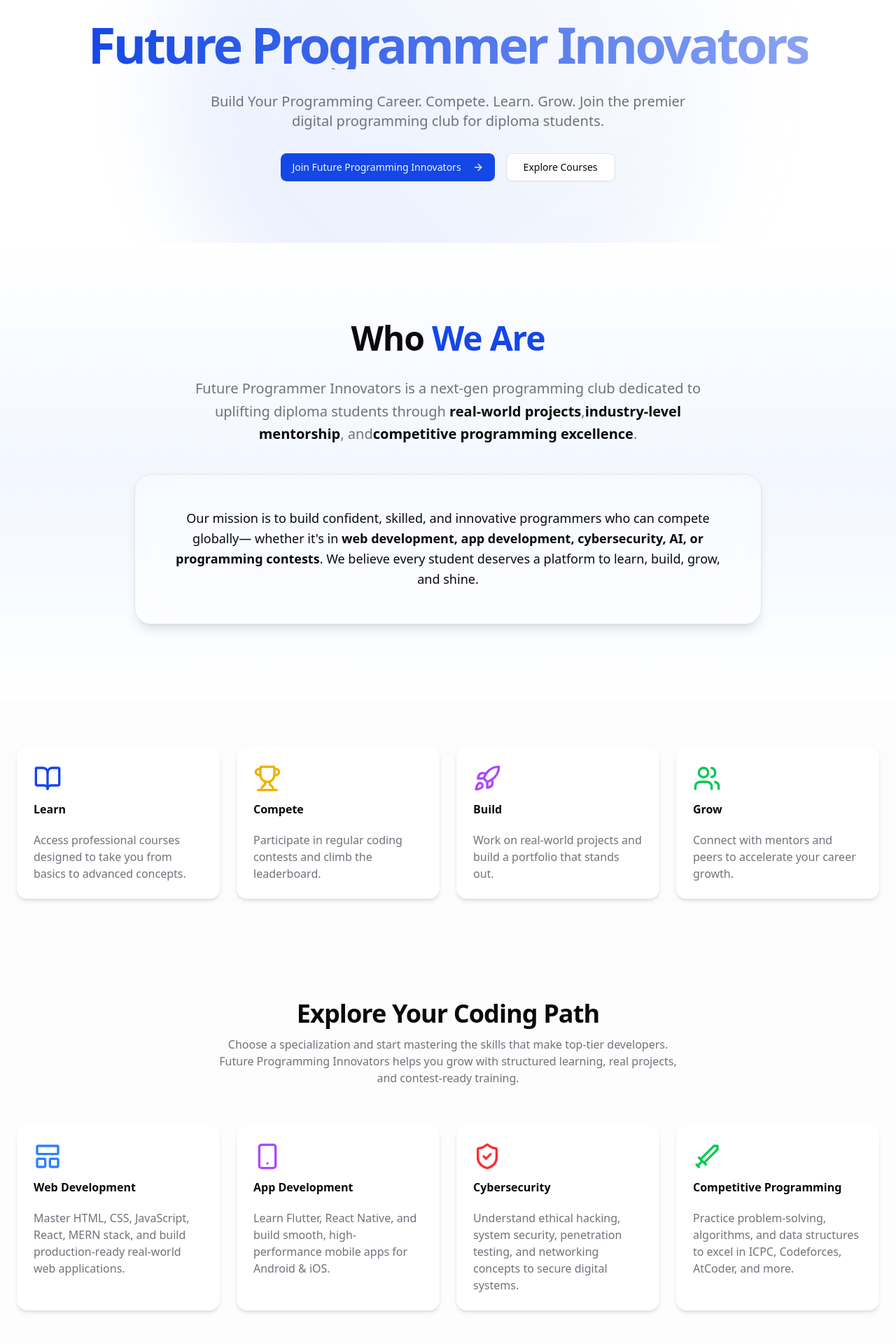
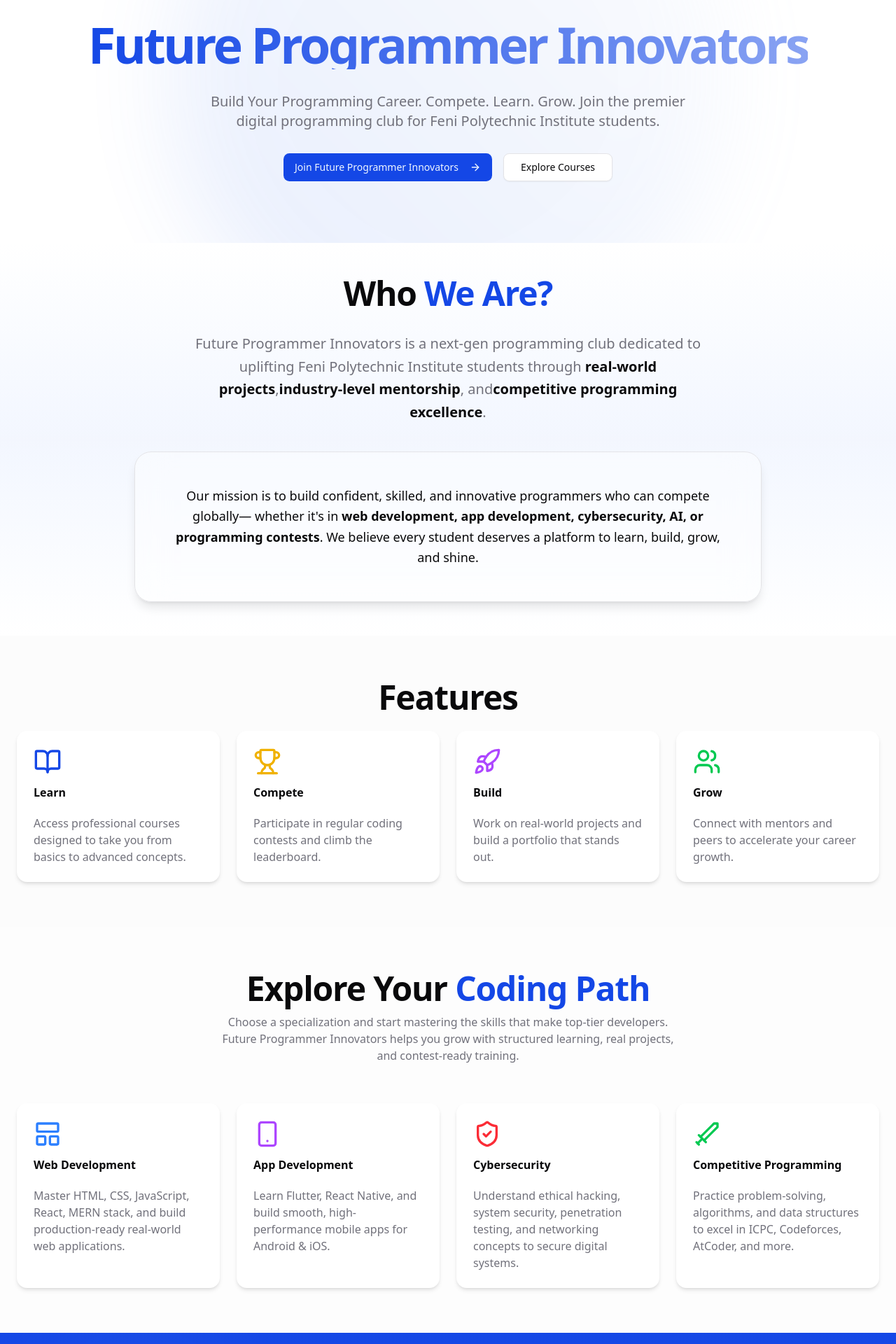
Before and after one commit to safin33221/future-programmer-innovators-client, a Next.js app: page / in a window 1280 px wide. Shown: the part 180-2100 px from the top of the page at 70% size. Built offline with nearby package versions, Linux system fonts and the light colour scheme.

Commit message:
Add SectionTitle component and update various sections to use it; fix typos in "Future Programmer Innovators" references; update .gitignore to include .vscode

```diff
--- a/src/app/(PublicLayout)/about/page.tsx
+++ b/src/app/(PublicLayout)/about/page.tsx
@@ -1,5 +1,6 @@
 "use client";
 
+import SectionTitle from "@/components/shared/SectionTitle";
 import { Card, CardContent, CardHeader, CardTitle } from "@/components/ui/card";
 import { Users, History, Award } from "lucide-react";
 
@@ -8,11 +9,10 @@ export default function AboutPage() {
     <div className="container mx-auto py-16 px-4 md:px-6 space-y-16">
       {/* Header */}
       <div className="text-center space-y-4 max-w-3xl mx-auto">
-        <h1 className="text-4xl font-bold tracking-tight lg:text-5xl">
-          About Future Programming Innovators
-        </h1>
+        <SectionTitle title="About" highlight="Future Programmer Innovators" />
+
         <p className="text-xl text-muted-foreground">
-          Future Programming Innovators is more than just a club. It is a
+          Future Programmer Innovators is more than just a club. It is a
           community dedicated to shaping the next generation of programmers,
           innovators, and tech leaders.
         </p>
@@ -25,7 +25,7 @@ export default function AboutPage() {
           <p className="text-muted-foreground leading-relaxed">
             Established in 2023, FPI began with a mission to bridge the gap
             between academic learning and the real-world skills required in the
-            tech industry—especially for diploma students. What started as a
+            tech industry—especially for Feni Polytechnic Institute students. What started as a
             small learning circle has now transformed into a digital hub for
             coding, creativity, and collaboration.
           </p>
--- a/src/app/(PublicLayout)/vision-mission/page.tsx
+++ b/src/app/(PublicLayout)/vision-mission/page.tsx
@@ -30,7 +30,7 @@ export default function VisionMission() {
           <CardContent>
             <p className="text-lg text-muted-foreground leading-relaxed">
               To become the leading student-driven technology community that
-              empowers every diploma student to become a world-class software
+              empowers every Feni Polytechnic Institute student to become a world-class software
               engineer and innovator.
             </p>
           </CardContent>
--- a/src/app/layout.tsx
+++ b/src/app/layout.tsx
@@ -26,7 +26,7 @@ export const metadata: Metadata = {
     template: "%s | Future Programmer Innovators",
   },
   description:
-    "Future Programmer Innovators is a digital programming club for diploma students focusing on Web Development, App Development, Cybersecurity, Competitive Programming, and professional growth.",
+    "Future Programmer Innovators is a digital programming club for Feni Polytechnic Institute students focusing on Web Development, App Development, Cybersecurity, Competitive Programming, and professional growth.",
   keywords: [
     "Programming Club",
     "Web Development",
@@ -45,7 +45,7 @@ export const metadata: Metadata = {
   openGraph: {
     title: "Future Programmer Innovators",
     description:
-      "A modern digital coding club helping diploma students become world-class programmers.",
+      "A modern digital coding club helping Feni Polytechnic Institute students become world-class programmers.",
     url: "https://your-domain.com",
     siteName: "Future Programmer Innovators",
     images: [
@@ -63,7 +63,7 @@ export const metadata: Metadata = {
     card: "summary_large_image",
     title: "Future Programmer Innovators",
     description:
-      "A modern digital coding club helping diploma students become world-class programmers.",
+      "A modern digital coding club helping Feni Polytechnic Institute students become world-class programmers.",
     images: ["/og-image.png"],
   },
   viewport: {
--- a/src/components/modules/Home/AboutClub.tsx
+++ b/src/components/modules/Home/AboutClub.tsx
@@ -1,17 +1,17 @@
+import SectionTitle from "@/components/shared/SectionTitle";
+
 export function AboutClub() {
     return (
-        <section className="py-28 bg-linear-to-b from-background via-primary/5 to-background relative overflow-hidden">
+        <section className="py-12 bg-linear-to-b from-background via-primary/5 to-background relative overflow-hidden">
             <div className="absolute inset-0 opacity-20 bg-[radial-gradient(circle_at_top,var(--color-primary),transparent_70%)]/[40]" />
 
             <div className="container px-4 md:px-6 relative mx-auto">
                 <div className="max-w-4xl mx-auto text-center space-y-8">
-                    <h2 className="text-4xl md:text-5xl font-extrabold tracking-tight">
-                        Who <span className="text-primary">We Are</span>
-                    </h2>
+                    <SectionTitle title="Who" highlight="We Are?" />
 
                     <p className="text-lg md:text-xl leading-relaxed text-muted-foreground max-w-3xl mx-auto">
                         Future Programmer Innovators  is a next-gen programming club dedicated to uplifting
-                        diploma students through <span className="text-foreground font-semibold">real-world projects</span>,
+                        Feni Polytechnic Institute students through <span className="text-foreground font-semibold">real-world projects</span>,
                         <span className="text-foreground font-semibold">industry-level mentorship</span>, and
                         <span className="text-foreground font-semibold">competitive programming excellence</span>.
                     </p>
--- a/src/components/modules/Home/CodingTracksSection.tsx
+++ b/src/components/modules/Home/CodingTracksSection.tsx
@@ -1,3 +1,4 @@
+import SectionTitle from "@/components/shared/SectionTitle";
 import { Card, CardContent, CardHeader, CardTitle } from "@/components/ui/card";
 import {
     LayoutPanelTop,
@@ -9,15 +10,14 @@ import {
 export default function CodingTracksSection() {
     return (
 
-        <section className="py-20 bg-muted/20">
+        <section className="py-16 bg-muted/20">
             <div className="container px-4 md:px-6 mx-auto">
                 <div className="text-center mb-14">
-                    <h2 className="text-3xl font-bold tracking-tight sm:text-4xl">
-                        Explore Your Coding Path
-                    </h2>
+                    <SectionTitle title="Explore Your" highlight="Coding Path"/>
+
                     <p className="text-muted-foreground max-w-2xl mx-auto mt-3">
                         Choose a specialization and start mastering the skills that make
-                        top-tier developers. Future Programming Innovators helps you grow with structured learning,
+                        top-tier developers. Future Programmer Innovators helps you grow with structured learning,
                         real projects, and contest-ready training.
                     </p>
                 </div>
--- a/src/components/modules/Home/CtaSection.tsx
+++ b/src/components/modules/Home/CtaSection.tsx
@@ -12,7 +12,7 @@ export function CtaSection() {
 
                     <p className="text-muted-foreground max-w-[600px] mx-auto text-lg">
                         Join hundreds of other students who are building their future with
-                        Future Programming Innovators today.
+                        Future Programmer Innovators today.
                     </p>
 
                     <Link href="/apply">
--- a/src/components/modules/Home/FeaturesSection.tsx
+++ b/src/components/modules/Home/FeaturesSection.tsx
@@ -1,10 +1,12 @@
 
+import SectionTitle from "@/components/shared/SectionTitle";
 import { Card, CardHeader, CardTitle, CardContent } from "@/components/ui/card";
 import { BookOpen, Trophy, Rocket, Users } from "lucide-react";
 
 export function FeaturesSection() {
     return (
         <section className="py-16 bg-muted/30">
+            <SectionTitle title="Features" className="pb-6" />
             <div className="container px-4 md:px-6 mx-auto">
                 <div className="grid grid-cols-1 md:grid-cols-2 lg:grid-cols-4 gap-6">
 
--- a/src/components/modules/Home/HeroSection.tsx
+++ b/src/components/modules/Home/HeroSection.tsx
@@ -19,13 +19,13 @@ export default function HeroSection() {
 
           <p className="mx-auto max-w-[700px] text-muted-foreground md:text-xl">
             Build Your Programming Career. Compete. Learn. Grow. Join the
-            premier digital programming club for diploma students.
+            premier digital programming club for Feni Polytechnic Institute students.
           </p>
 
           <div className="flex flex-col sm:flex-row gap-4 min-w-[200px]">
             <Link href="/apply">
               <Button size="lg" className="w-full sm:w-auto">
-                Join Future Programming Innovators <ArrowRight className="ml-2 h-4 w-4" />
+                Join Future Programmer Innovators <ArrowRight className="ml-2 h-4 w-4" />
               </Button>
             </Link>
 
--- a/src/components/modules/Home/WhyJoin.tsx
+++ b/src/components/modules/Home/WhyJoin.tsx
@@ -1,3 +1,4 @@
+import SectionTitle from "@/components/shared/SectionTitle";
 import { CheckCircle2 } from "lucide-react";
 
 export function WhyJoin() {
@@ -12,9 +13,8 @@ export function WhyJoin() {
     <section className="py-24 bg-linear-to-b from-primary/10 via-background to-background">
       <div className="container px-4 md:px-6 max-w-5xl mx-auto">
         <div className="text-center mb-14">
-          <h2 className="text-4xl md:text-5xl font-extrabold tracking-tight">
-            Why Join <span className="text-primary">Future Programming Innovators Club?</span>
-          </h2>
+          <SectionTitle title="Why Join" highlight="Future Programmer Innovators Club?" />
+
           <p className="text-muted-foreground mt-4 max-w-2xl mx-auto text-lg">
             Unlock opportunities, learn real-world skills, and grow with a community of passionate programmers.
           </p>
--- /dev/null
+++ b/src/components/shared/SectionTitle.tsx
@@ -0,0 +1,38 @@
+interface SectionTitleProps {
+    title: string;
+    highlight?: string;
+    subtitle?: string;
+    align?: "left" | "center";
+    size?: "sm" | "md" | "lg" | "xl";
+    className?: string;
+}
+
+const sizeClasses = {
+    sm: "text-2xl md:text-3xl",
+    md: "text-3xl md:text-4xl",
+    lg: "text-4xl md:text-5xl",
+    xl: "text-5xl md:text-6xl",
+};
+
+export default function SectionTitle({
+    title,
+    highlight,
+    subtitle,
+    align = "center",
+    size = "lg",
+    className = "",
+}: SectionTitleProps) {
+    return (
+        <div className={`space-y-3 ${align === "center" ? "text-center" : "text-left"} ${className}`}>
+            <h2 className={`${sizeClasses[size]} font-bold tracking-tight text-3xl md:text-4xl`}>
+                {title} {highlight && <span className="text-primary">{highlight}</span>}
+            </h2>
+
+            {subtitle && (
+                <p className="text-muted-foreground max-w-2xl mx-auto">
+                    {subtitle}
+                </p>
+            )}
+        </div>
+    );
+}
```
Also changed, not shown: 1 other file (tests, documents, lock files or other folders).
